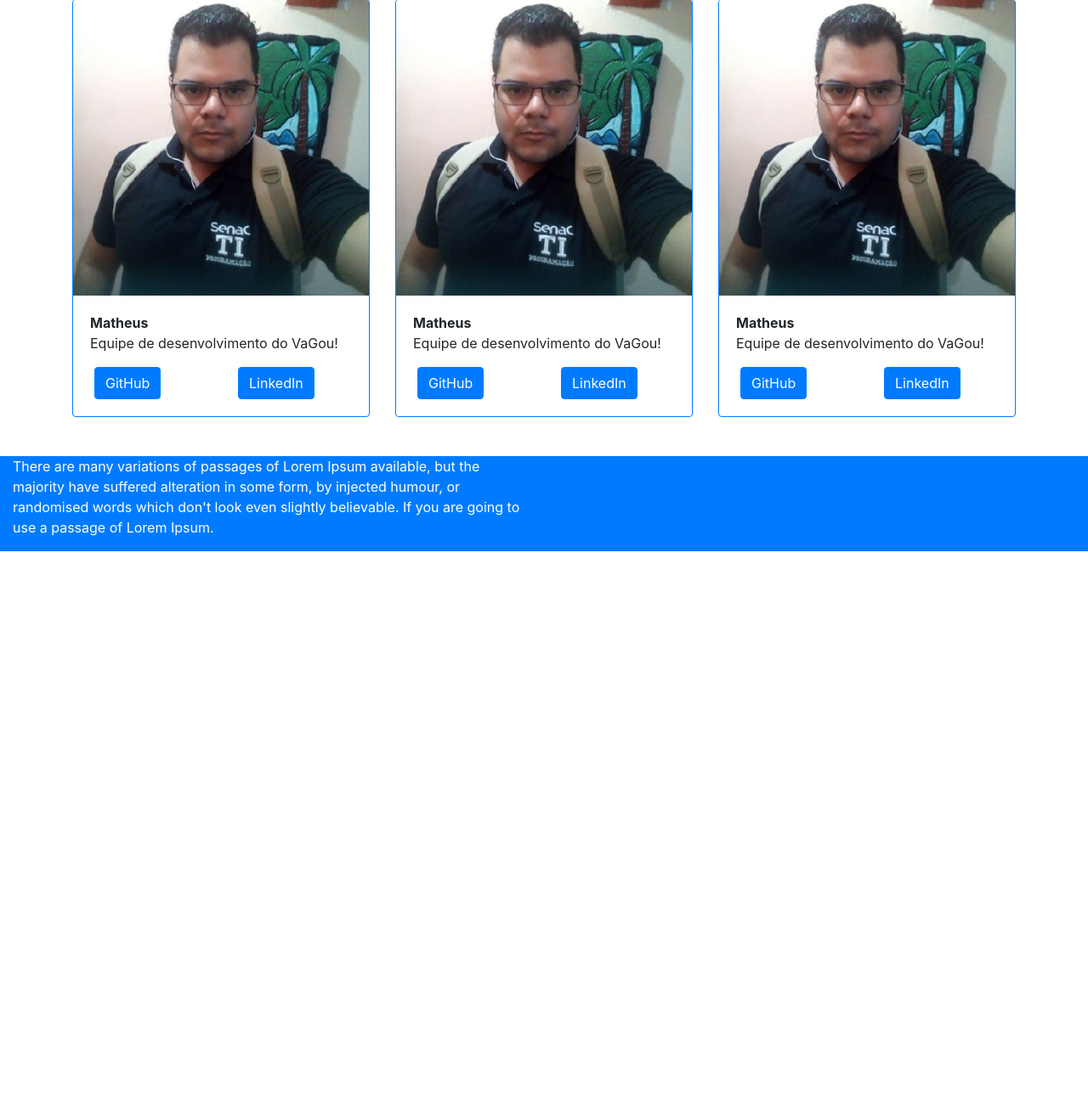
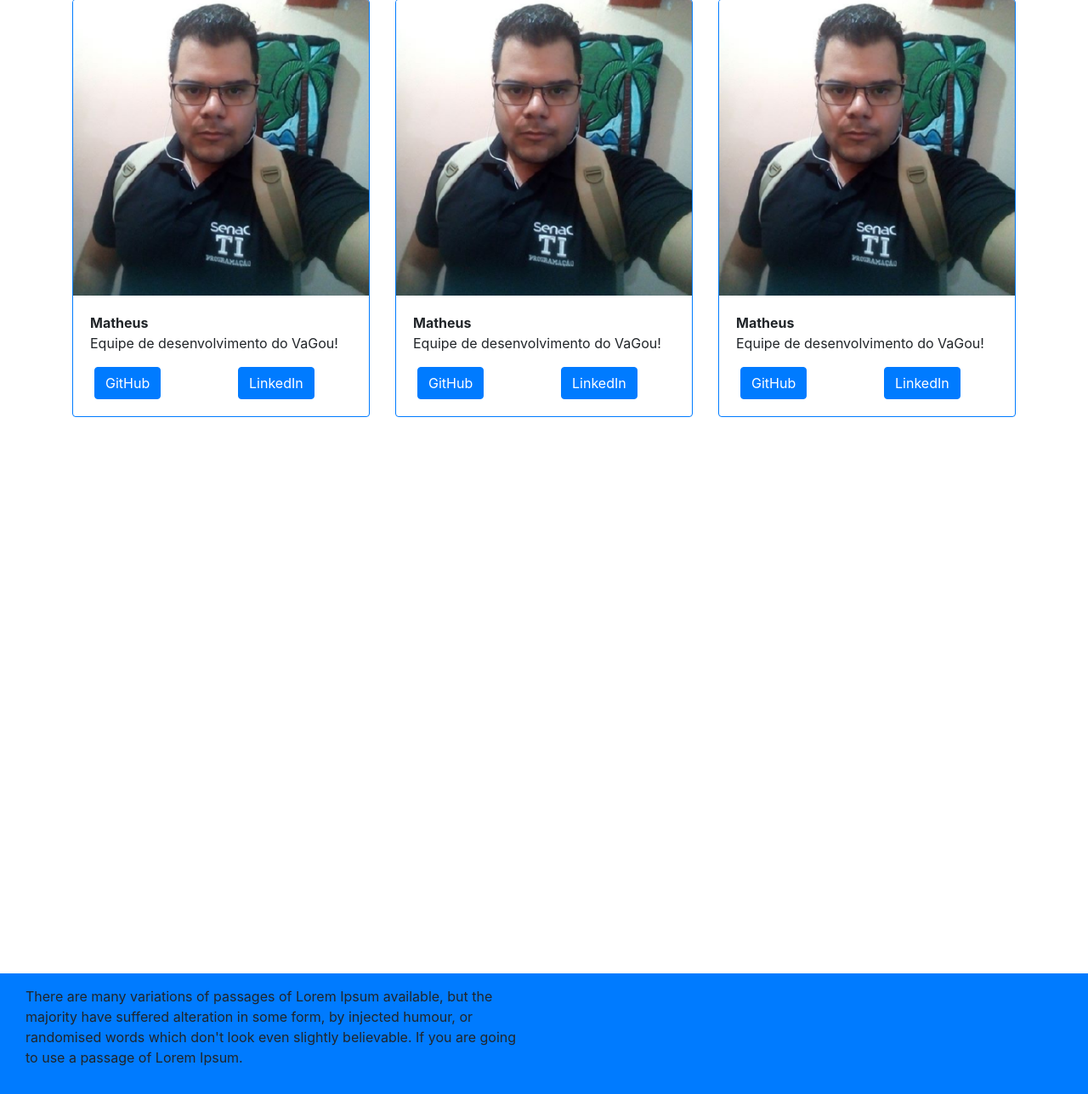
Before and after one commit to MatheusAlcantaraDeLima/vagou, a PHP site: page /contato.php in a window 1280 px wide. Shown: the part 151-1439 px from the top of the page at 85% size. Before the commit the page ends 800 px from the top, so only its background shows below. Run offline with PHP 8.4, Linux system fonts and the light colour scheme.

Commit message:
Necessário reparar a validação da data e o footer

```diff
--- a/conexao.php
+++ b/conexao.php
@@ -0,0 +1,3 @@
+<?php
+  $conexao = mysqli_connect("localhost","root","","vagou","3306");
+ ?>
--- a/contato.php
+++ b/contato.php
@@ -2,7 +2,7 @@
 <html lang="pt-br">
 <head>
 	<!--Adicionado CSS-->
-	<link rel="stylesheet" href="css/estilo.css">
+	<link rel="stylesheet" href="css/corpo.css">
 	<!--Adicionado CDN do Bootstrap-->
 	<link rel="stylesheet" href="https://stackpath.bootstrapcdn.com/bootstrap/4.3.1/css/bootstrap.min.css" integrity="sha384-ggOyR0iXCbMQv3Xipma34MD+dH/1fQ784/j6cY/iJTQUOhcWr7x9JvoRxT2MZw1T" crossorigin="anonymous">
 	<title>VaGou!</title>
--- a/css/estiloFooter.css
+++ b/css/estiloFooter.css
@@ -1,8 +1,6 @@
-#estiloFooter{
+footer{
   background-color: #007bff;
-  color: white;
-  bottom: 0;
-  position: absolute;
-  width: 100%;
-  height: auto;
+  margin-top: 655px;
+  padding: 15px;
+
 }
--- a/footer.php
+++ b/footer.php
@@ -1,15 +1,15 @@
 <!DOCTYPE html>
 <html lang="pt-br">
 <head>
-    <!--Adicionado CSS-->
-    <link rel="stylesheet" href="css/estiloFooter.css">
-	<!--Adicionado CDN do Bootstrap-->
+  <meta charset="UTF-8">
+	<title>VaGou!</title>
+  <!--Adicionado CDN do Bootstrap-->
 	<link rel="stylesheet" href="https://stackpath.bootstrapcdn.com/bootstrap/4.3.1/css/bootstrap.min.css" integrity="sha384-ggOyR0iXCbMQv3Xipma34MD+dH/1fQ784/j6cY/iJTQUOhcWr7x9JvoRxT2MZw1T" crossorigin="anonymous">
-    <meta charset="UTF-8">
-	<title>VaGou!</title>
+  <!--Adicionado CSS-->
+  <link rel="stylesheet" href="css/estiloFooter.css">
 </head>
 <body>
-    <footer id="estiloFooter">
+    <footer>
       <div class="col-6">
         <p>There are many variations of passages of Lorem Ipsum available, but the majority have suffered alteration in some form, by injected humour, or randomised words which don't look even slightly believable. If you are going to use a passage of Lorem Ipsum.</p>
       </div>
--- /dev/null
+++ b/gravarBd.php
@@ -0,0 +1,4 @@
+<?php
+  include_cone("conexao.php");
+
+ ?>
```
Also changed, not shown: form.php (+4 -4 lines), teste.php (added, +7 -0 lines), validaForm.php (added, +23 -0 lines).
